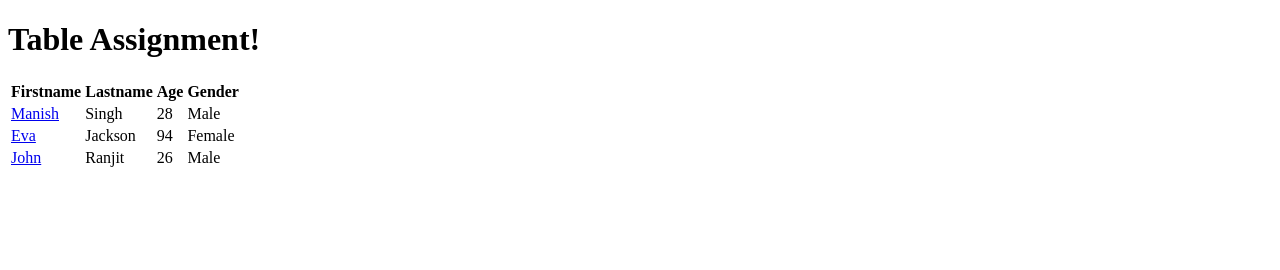
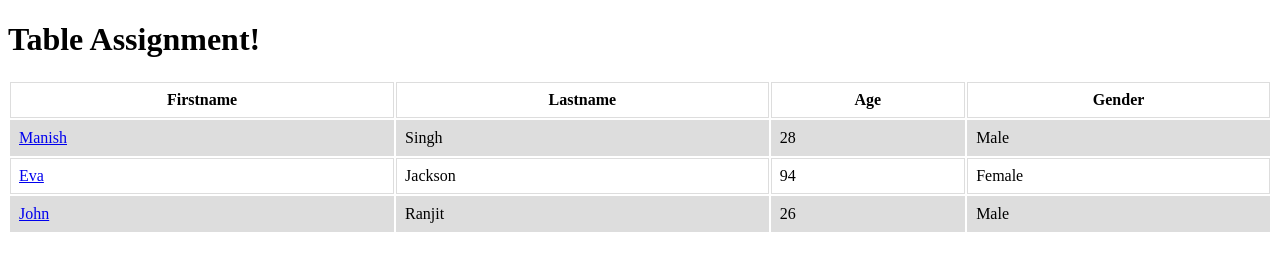
Before and after one commit to manish0521/table, a plain HTML site: page index.html in a window 1280 px wide. Drawn offline with Linux system fonts and the light colour scheme.

Commit message:
added style

```diff
--- a/index.html
+++ b/index.html
@@ -4,7 +4,23 @@
 <h1>Table Assignment!</h1>
 
 <body>
-<table>
+
+        <style>
+                table {
+                 width: 100%;
+                }
+
+                td, th {
+                 border: 1px solid #dddddd;
+                 padding: 8px;
+                }
+
+                tr:nth-child(even) {
+                 background-color: #dddddd;
+                }
+                </style>
+
+<table >
     <tr>
       <th>Firstname</th>
       <th>Lastname</th>
```
